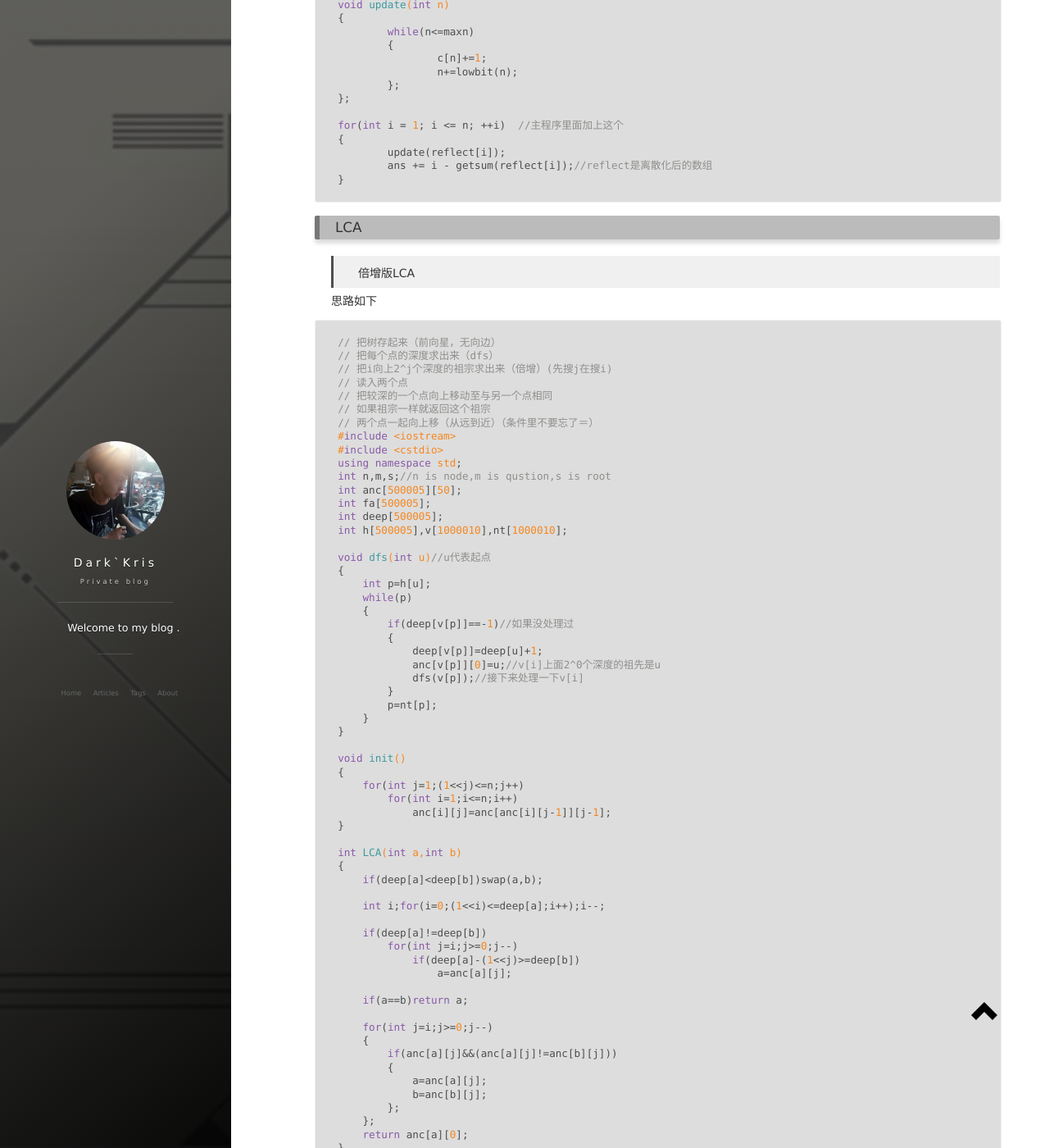
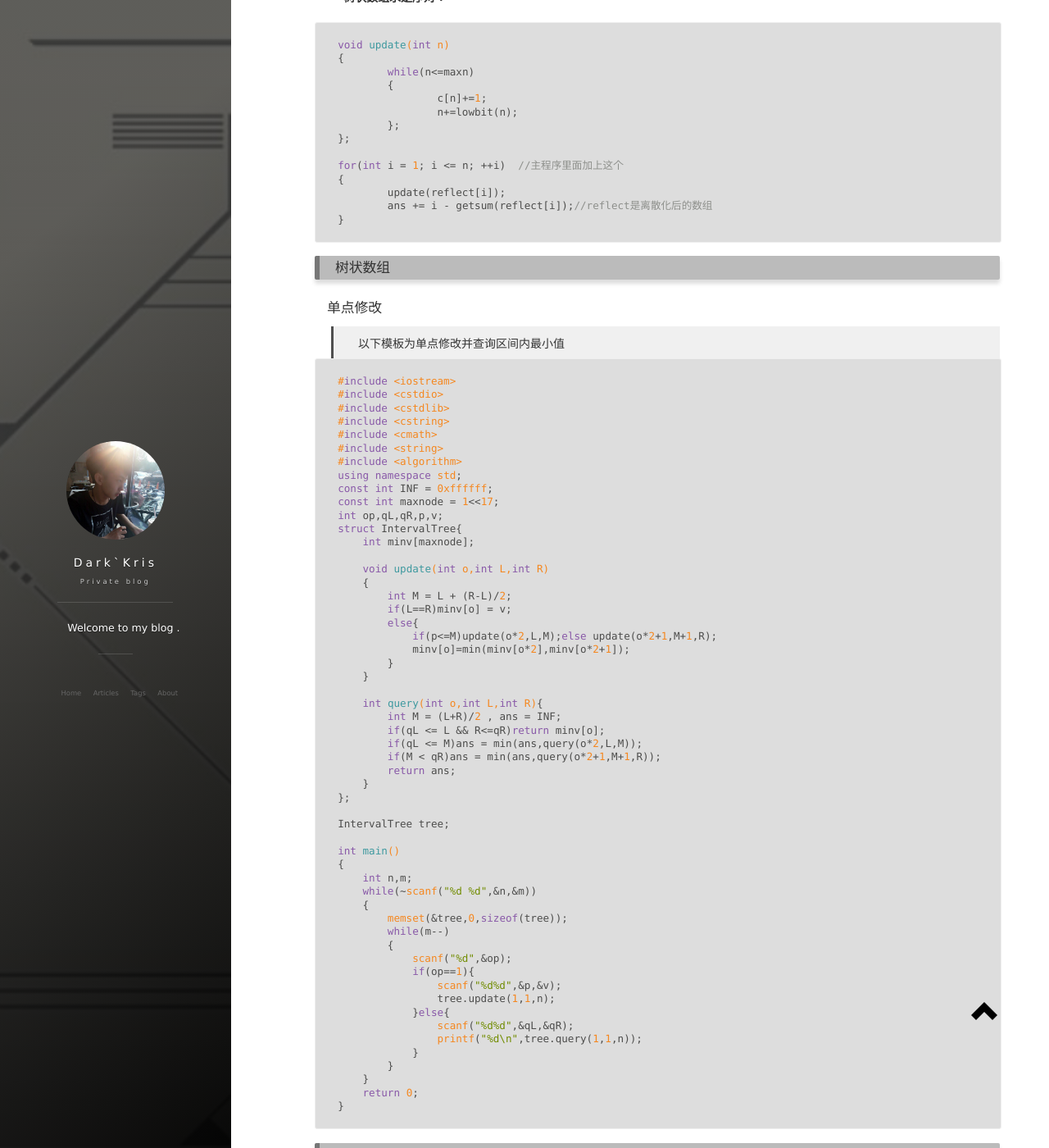
Before and after one commit to DeAntiWang/deantiwang.github.io, a Jekyll site: the page built from _posts/2018-03-31-C++算法及数据结构模板.md, in a window 1280 px wide and 1400 px high, scrolled down 23863 px. Shown: the whole window at 82% size. Built offline with Jekyll 4.4.1, drawn with Linux system fonts in a browser that asks for light colours; nearby versions of some CDN libraries; formulas are drawn with MathJax 3; comment, search, counter and statistics services are not loaded; some of the changed text lies outside the part shown.

Commit message:
添加“树状数组-单点修改模板”并修改部分bug（例如目录and高精度读入）

````diff
--- a/_posts/2018-03-31-C++算法及数据结构模板.md
+++ b/_posts/2018-03-31-C++算法及数据结构模板.md
@@ -32,13 +32,13 @@ tag: ACM算法数据结构
 
 (众所周知GFM没办法自动生成目录，于是博主自己用Python撸了一个目录生成工具，之后会发博客贴代码)
 
-> * [C++算法及数据结构模板](#c++算法及数据结构模板)
+> * [C++算法及数据结构模板](#c算法及数据结构模板)
 > 	* [栈与队列](#栈与队列)
 > 		* [栈](#栈)
 > 		* [队列](#队列)
 > 		* [单调队列](#单调队列)
 > 	* [STL](#stl)
-> 	* [可迭代容器的遍历方法](#可迭代容器的遍历方法)
+> 		* [可迭代容器的遍历方法](#可迭代容器的遍历方法)
 > 		* [Vector](#vector)
 > 		* [Queue](#queue)
 > 		* [Priority_queue](#priority_queue)
@@ -98,6 +98,8 @@ tag: ACM算法数据结构
 > 		* [传递闭包](#传递闭包)
 > 		* [并查集](#并查集)
 > 		* [树状数组](#树状数组)
+> 		* [树状数组](#树状数组)
+> 			* [单点修改](#单点修改)
 > 		* [LCA](#lca)
 > 	* [动态规划](#动态规划)
 > 		* [线性DP](#线性dp)
@@ -681,8 +683,8 @@ void read()
 	char ss[255];
 
 	scanf("%s",ss);
-	for(int i=1;i<=strlen(ss);i++)
-		s[i]=ss[strlen(ss)-i+1]-'0';
+	for(int i=0;i<strlen(ss);i++)
+   		s[i+1]=ss[strlen(ss)-1-i]-'0';
 	s[0]=strlen(ss);//存长度
 };
 ```
@@ -692,7 +694,7 @@ void read()
 ```c++
 void print()
 {
-	for(int i=s[0];i>=1;i－－)
+	for(int i=s[0];i>=1;i--)
 		cout<<s[i];
 };
 ```
@@ -1324,6 +1326,70 @@ for(int i = 1; i <= n; ++i)  //主程序里面加上这个
 }
 ```
 
+### 树状数组
+
+#### 单点修改
+
+> 以下模板为单点修改并查询区间内最小值
+
+```c++
+#include <iostream>
+#include <cstdio>
+#include <cstdlib>
+#include <cstring>
+#include <cmath>
+#include <string>
+#include <algorithm>
+using namespace std;
+const int INF = 0xffffff;
+const int maxnode = 1<<17;
+int op,qL,qR,p,v;
+struct IntervalTree{
+    int minv[maxnode];
+
+    void update(int o,int L,int R)
+    {
+        int M = L + (R-L)/2;
+        if(L==R)minv[o] = v;
+        else{
+            if(p<=M)update(o*2,L,M);else update(o*2+1,M+1,R);
+            minv[o]=min(minv[o*2],minv[o*2+1]);
+        }
+    }
+
+    int query(int o,int L,int R){
+        int M = (L+R)/2 , ans = INF;
+        if(qL <= L && R<=qR)return minv[o];
+        if(qL <= M)ans = min(ans,query(o*2,L,M));
+        if(M < qR)ans = min(ans,query(o*2+1,M+1,R));
+        return ans;
+    }
+};
+
+IntervalTree tree;
+
+int main()
+{
+    int n,m;
+    while(~scanf("%d %d",&n,&m))
+    {
+        memset(&tree,0,sizeof(tree));
+        while(m--)
+        {
+            scanf("%d",&op);
+            if(op==1){
+                scanf("%d%d",&p,&v);
+                tree.update(1,1,n);
+            }else{
+                scanf("%d%d",&qL,&qR);
+                printf("%d\n",tree.query(1,1,n));
+            }
+        }
+    }
+    return 0;
+}
+```
+
 ### LCA
 
 > 倍增版LCA
````
Also changed, not shown: other parts of _posts/2018-03-31-C++算法及数据结构模板.md (+1 -1 lines).
